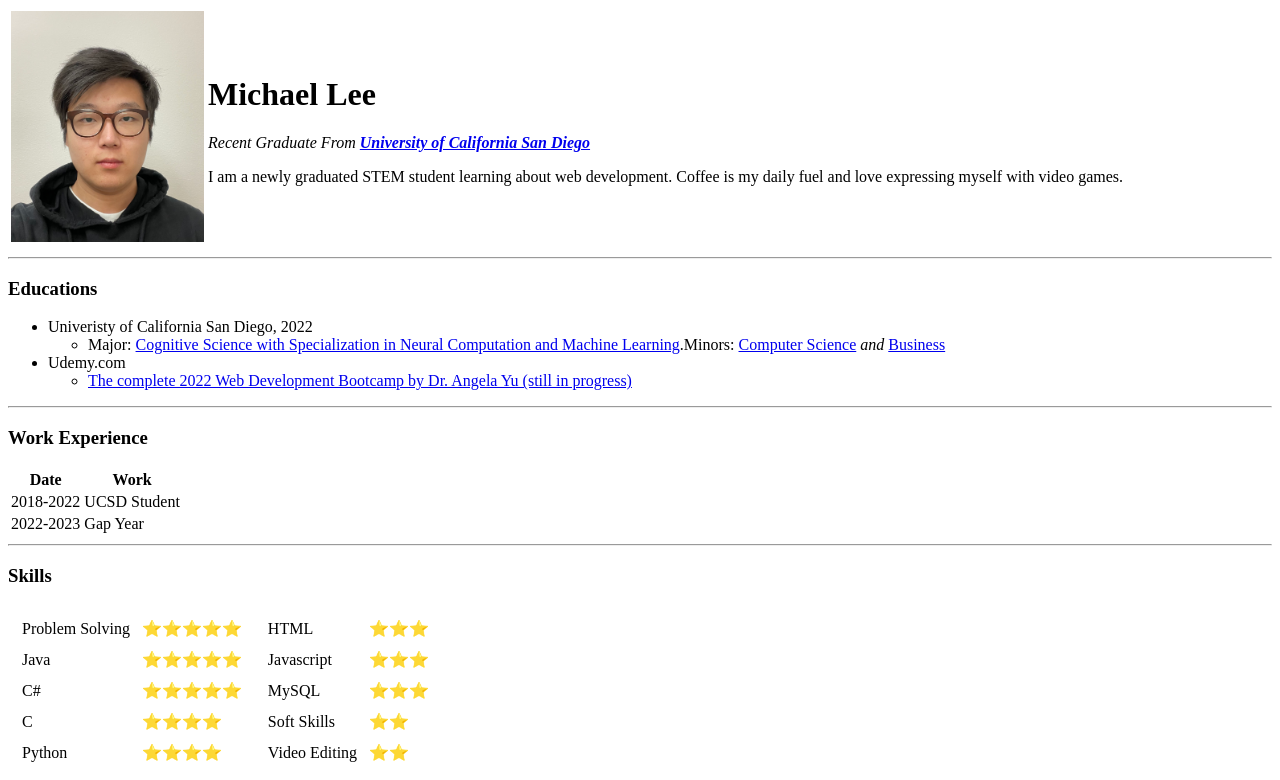
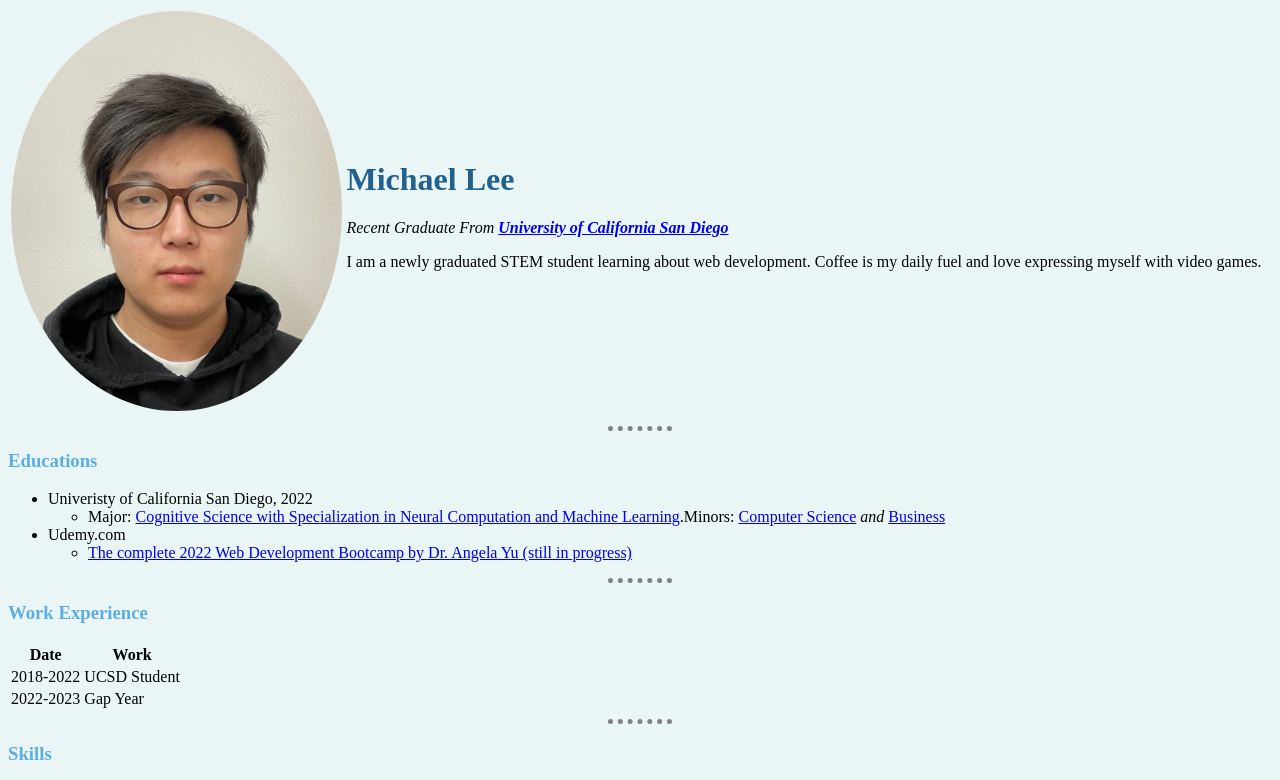
Before and after one commit to MikeGLee3/cv, a plain HTML site: page index.html in a window 1280 px wide. Shown: the top 780 px of the page. Drawn offline with Linux system fonts and the light colour scheme.

Commit message:
css styling part 1

```diff
--- /dev/null
+++ b/css/styles.css
@@ -0,0 +1,24 @@
+body {
+    background-color: #EAF6F6;
+}
+
+hr {
+    background-color: #EAF6F6;
+    border-style: dotted none none none;
+    border-color: grey;
+    border-width: 5px;
+    width: 5%;
+}
+
+h1 {
+    color: #21618C ;
+}
+
+h3 {
+    color: #5DADE2;
+}
+
+img {
+    border-radius: 100%;
+    height: 400px;
+}
--- a/index.html
+++ b/index.html
@@ -5,11 +5,12 @@
         <meta http-equiv="X-UA-Compatible" content="IE=edge">
         <meta name="viewport" content="width=device-width, initial-scale=1.0">
         <title>Michael's Personal Site</title>
+        <link rel="stylesheet" href="css/styles.css">
     </head>
     <body>
         <table>
             <tr>
-                <td><img src="IMG-5025.jpg" alt="Michael's profile picture" width="193" height="231"></td>
+                <td><img src="IMG-5025.jpg" alt="Michael's profile picture"></td>
                 <td>
                     <h1>Michael Lee</h1>
                     <p>
```
Also changed, not shown: contacts.html (+1 -1 lines), hobbies.html (+1 -0 lines).
